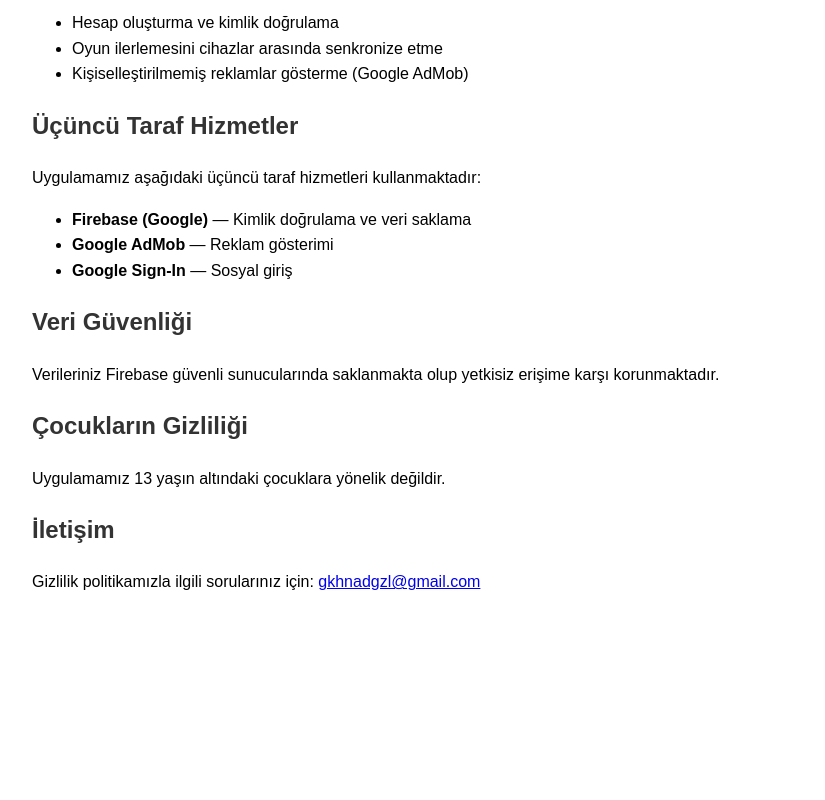
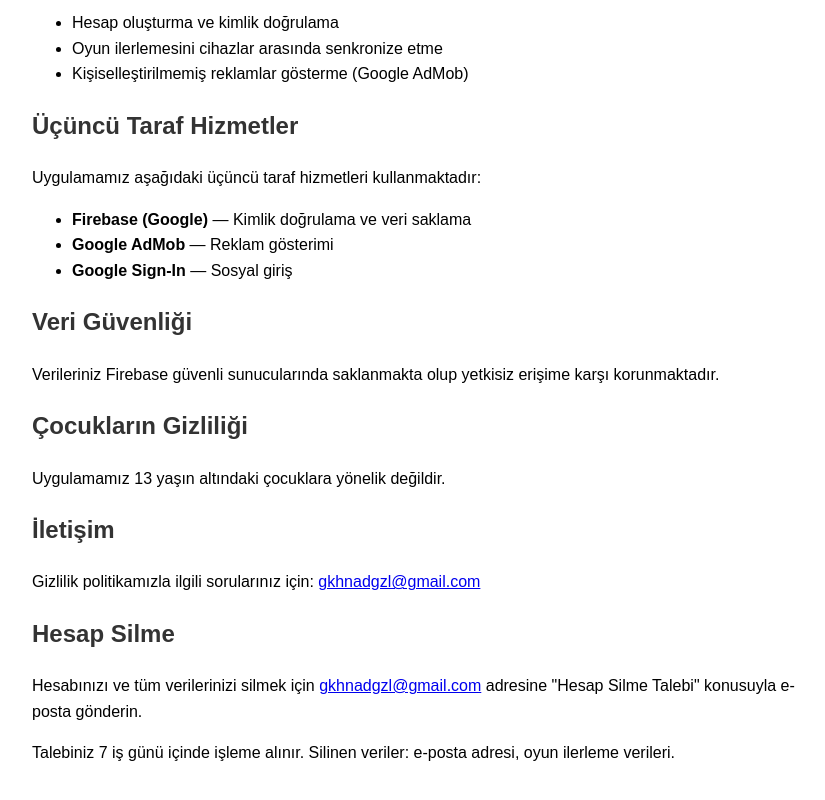
Before and after one commit to gkhnadgzl/turkiye-puzzle-privacy, a plain HTML site: page index.html in a window 1280 px wide. Shown: the part 470-1270 px from the top of the page, without its empty margins (208-1033 px from the left). Before the commit the page ends 1105 px from the top, so only its background shows below. Drawn offline with Linux system fonts and the light colour scheme.

Commit message:
Add account deletion section to index.html
Added account deletion information and contact details.

```diff
--- a/index.html
+++ b/index.html
@@ -42,5 +42,8 @@
 
 <h2>İletişim</h2>
 <p>Gizlilik politikamızla ilgili sorularınız için: <a href="mailto:gkhnadgzl@gmail.com">gkhnadgzl@gmail.com</a></p>
+<h2>Hesap Silme</h2>
+<p>Hesabınızı ve tüm verilerinizi silmek için <a href="mailto:gkhnadgzl@gmail.com">gkhnadgzl@gmail.com</a> adresine "Hesap Silme Talebi" konusuyla e-posta gönderin.</p>
+<p>Talebiniz 7 iş günü içinde işleme alınır. Silinen veriler: e-posta adresi, oyun ilerleme verileri.</p>
 </body>
 </html>
```
